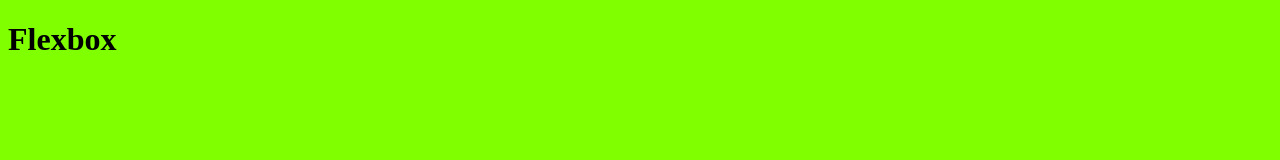
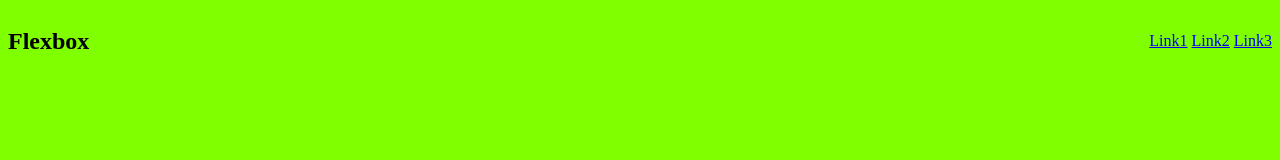
Before and after one commit to John-Ryan-Johnson/Flexbox-intro, a plain HTML site: page index.html in a window 1280 px wide. Drawn offline with Linux system fonts and the light colour scheme.

Commit message:
added flexbox

```diff
--- a/index.html
+++ b/index.html
@@ -1,5 +1,6 @@
 <!DOCTYPE html>
 <html lang="en">
+
 <head>
   <meta charset="UTF-8">
   <meta name="viewport" content="width=device-width, initial-scale=1.0">
@@ -7,8 +8,19 @@
   <title>Flexbox-Intro</title>
   <link rel="stylesheet" href="./main.css">
 </head>
+
 <body>
-  <h1>Flexbox</h1>
+  <nav>
+      <h1>Flexbox</h1>
+    <div>
+      <a href="/">Link1</a>
+      <a href="/">Link2</a>
+      <a href="/">Link3</a>
+    </div>
+
+  </nav>
+
   <script src="./main.js"></script>
 </body>
+
 </html>
--- a/main.css
+++ b/main.css
@@ -1,3 +1,13 @@
 body {
   background-color: chartreuse;
 }
+
+nav {
+  display: flex;
+  justify-content: space-between;
+  align-items: center;
+
+}
+.link-container a {
+  margin: 1em;
+}
```
